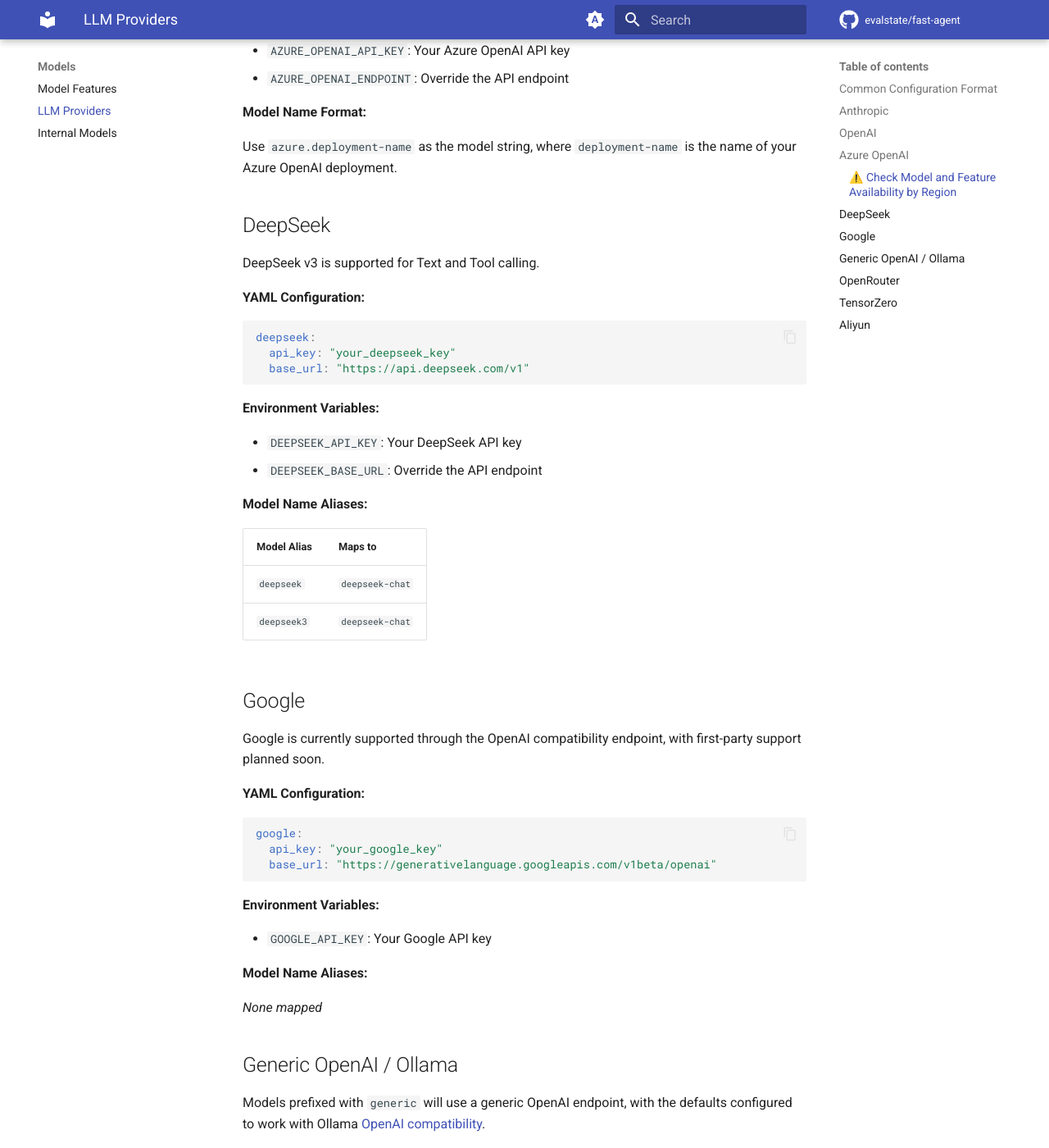
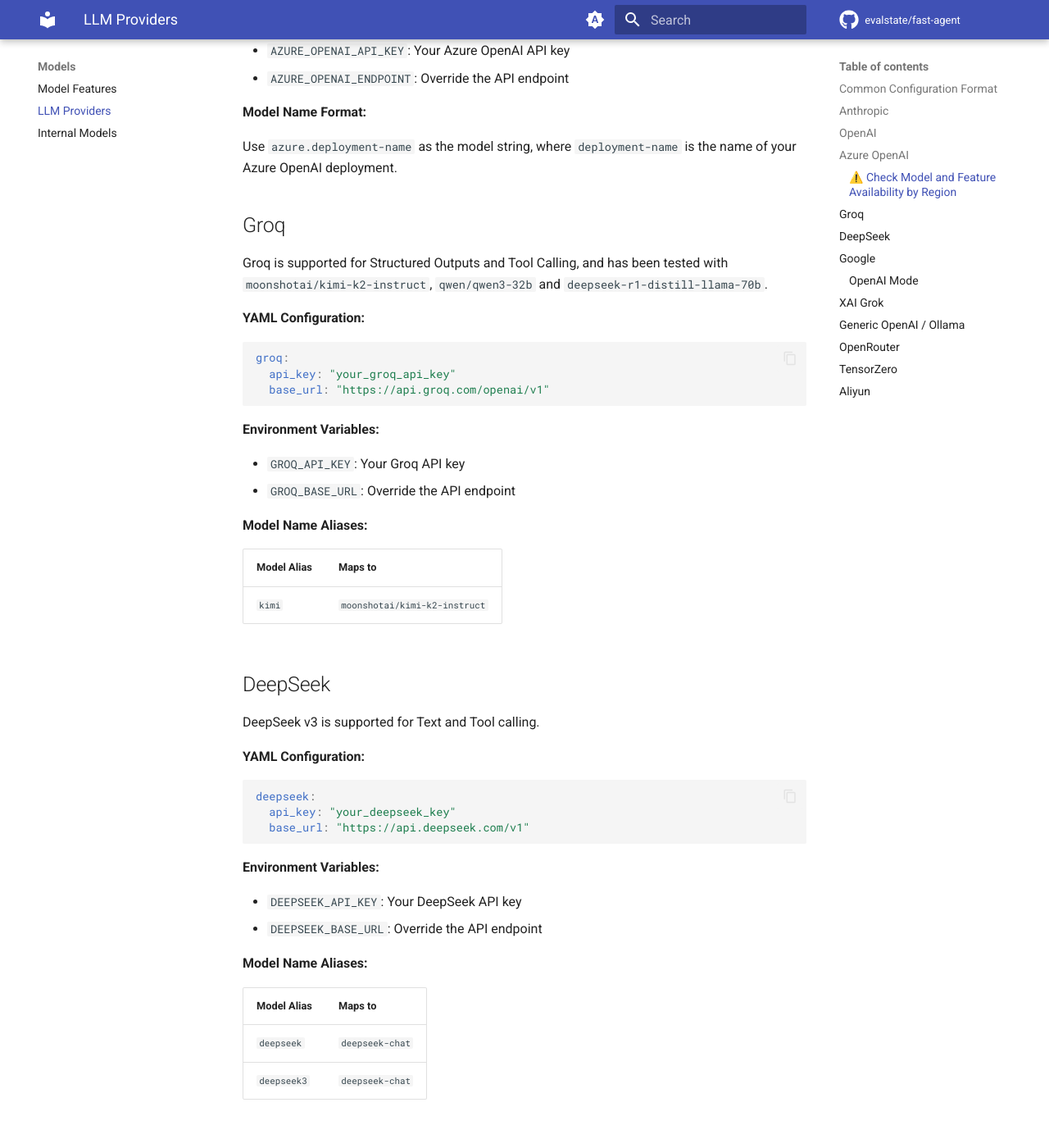
Before and after one commit to evalstate/fast-agent-docs, an MkDocs documentation site: the page built from docs/models/llm_providers.md, in a window 1280 px wide and 1400 px high, scrolled down 4144 px. Shown: the whole window at 82% size. Built offline with MkDocs 1.6.1 and Material for MkDocs 9.7.7, drawn with Linux system fonts in a browser that asks for light colours; comment, search, counter and statistics services are not loaded; some of the changed text lies outside the part shown.

Commit message:
add model providers

````diff
--- a/docs/models/llm_providers.md
+++ b/docs/models/llm_providers.md
@@ -148,6 +148,31 @@
 
 Use `azure.deployment-name` as the model string, where `deployment-name` is the name of your Azure OpenAI deployment.
 
+
+## Groq
+
+Groq is supported for Structured Outputs and Tool Calling, and has been tested with `moonshotai/kimi-k2-instruct`, `qwen/qwen3-32b` and `deepseek-r1-distill-llama-70b`.
+
+**YAML Configuration:**
+
+```yaml
+groq:
+  api_key: "your_groq_api_key"
+  base_url: "https://api.groq.com/openai/v1"
+```
+
+**Environment Variables:**
+
+- `GROQ_API_KEY`: Your Groq API key
+- `GROQ_BASE_URL`: Override the API endpoint
+
+**Model Name Aliases:**
+
+| Model Alias | Maps to                    |
+| ----------- | -------------------------- |
+| `kimi`  | `moonshotai/kimi-k2-instruct` |
+
+
 ## DeepSeek
 
 DeepSeek v3 is supported for Text and Tool calling.
@@ -175,7 +200,7 @@
 
 ## Google
 
-Google is currently supported through the OpenAI compatibility endpoint, with first-party support planned soon.
+Google is natively supported in `fast-agent` using the Google genai libraries.
 
 **YAML Configuration:**
 
@@ -191,7 +216,33 @@
 
 **Model Name Aliases:**
 
-_None mapped_
+| Model Alias | Maps to                    |
+| ----------- | -------------------------- |
+| `gemini2`  | `gemini-2.0-flash` |
+| `gemini25` | `gemini-2.5-flash-preview-05-20` |
+| `gemini25pro` | `gemini-2.5-pro-preview-05-06` |
+
+### OpenAI Mode
+
+You can also access Google via the OpenAI Provider. Use `googleoai` in the YAML file, or `GOOGLEOAI_API_KEY` for API KEY access.
+
+## XAI Grok
+
+XAI Grok 3 and Grok 4 are available through the XAI Provider.
+
+**YAML Configuration:**
+
+```yaml
+xai:
+  api_key: "your_xai_key"
+  base_url: "https://api.x.ai/v1"
+```
+
+**Environment Variables:**
+
+- `XAI_API_KEY`: Your Grok API key
+- `XAI_BASE_URL`: Override the API endpoint
+
 
 ## Generic OpenAI / Ollama
 
````
Also changed, not shown: other parts of docs/models/llm_providers.md (+3 -3 lines), docs/index.md (+1 -1 lines).
